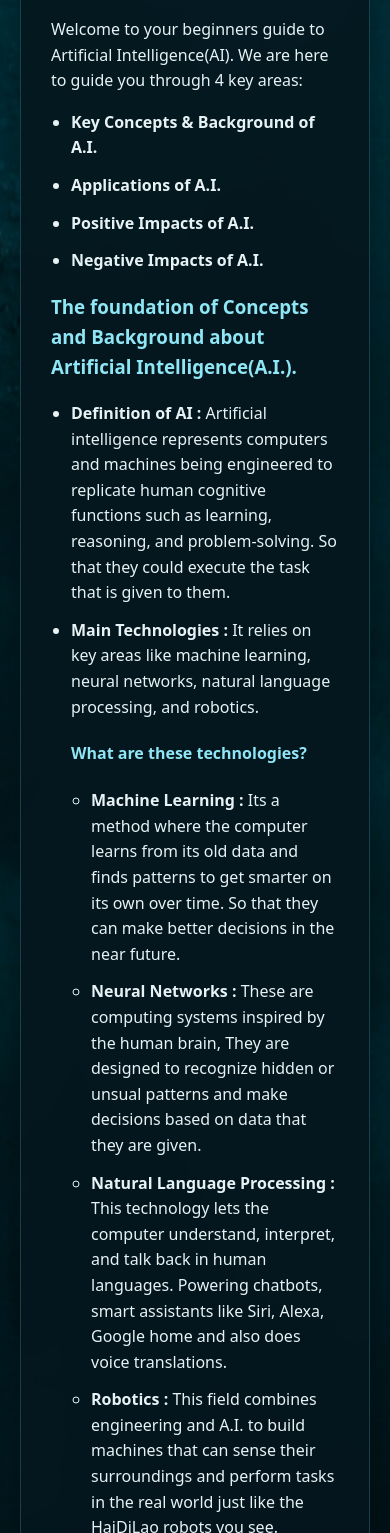
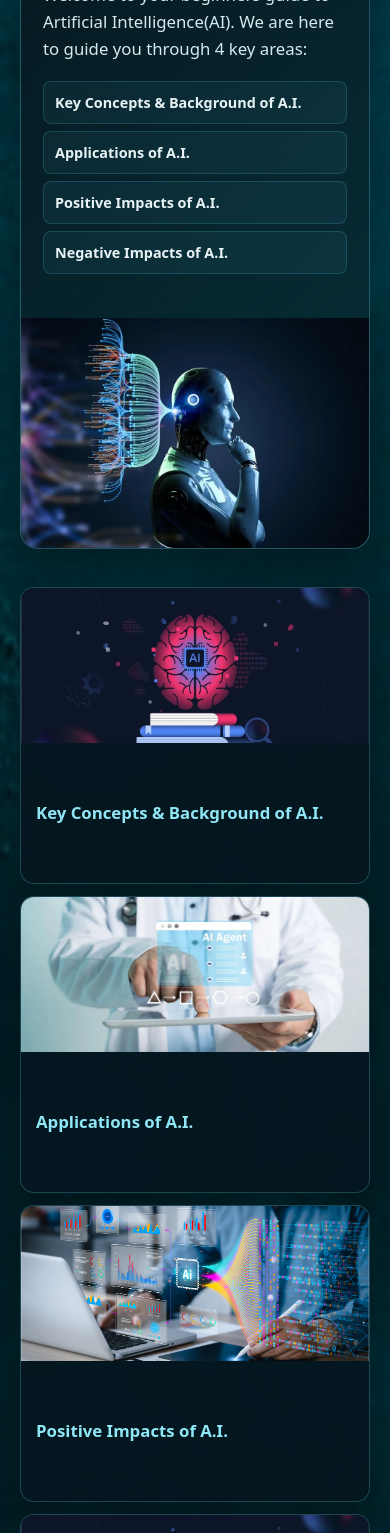
Before and after one commit to trixxxxx888/WPF_PROJ, a plain HTML site: page index.html in a window 390 px wide. Shown: the part 467-2000 px from the top of the page. Drawn offline with Linux system fonts and the light colour scheme.

Commit message:
changed index

```diff
--- a/index.html
+++ b/index.html
@@ -6,7 +6,7 @@
     <title>Introduction to Artificial Intelligence</title>
     <link rel="stylesheet" href="webcss.css">
 </head>
-<body>
+<body class="home-page">
     <header class="signup-header">
         <h1>Understanding Artificial Intelligence</h1>
          <a href="index.html" class="Logo-link">
@@ -22,42 +22,78 @@
         </nav>
     </header>
     <main>
-        <section class="content-box">
+        <section class="home-hero">
+            <div class="home-hero-copy">
                 <h2>What is Artificial Intelligence (A.I.)?</h2>
                 <p>Welcome to your beginners guide to Artificial Intelligence(AI). We are here to guide you through 4 key areas:</p>
-            <p>
-                <ul>
-                    <li><strong>Key Concepts & Background of A.I.</strong></li>
+                <ul class="home-areas">
+                    <li><strong>Key Concepts &amp; Background of A.I.</strong></li>
                     <li><strong>Applications of A.I.</strong></li>
                     <li><strong>Positive Impacts of A.I.</strong></li>
                     <li><strong>Negative Impacts of A.I.</strong></li>
                 </ul>
-            </p>
-            <h3>The foundation of Concepts and Background about Artificial Intelligence(A.I.).</h3>
-            <ul>
+            </div>
+            <figure class="home-hero-image">
+                <img src="IndexPIC.webp" alt="Artificial intelligence illustration for the guide homepage">
+            </figure>
+        </section>
+
+        <section class="home-topics">
+            <div class="home-topic-grid">
+                <a class="home-topic-card" href="#ai-foundations">
+                    <img src="ImpactsAI.webp" alt="">
+                    <span class="home-topic-copy">
+                        <strong>Key Concepts &amp; Background of A.I.</strong>
+                    </span>
+                </a>
+                <a class="home-topic-card" href="application-1-health-care.html">
+                    <img src="healthcare.png" alt="">
+                    <span class="home-topic-copy">
+                        <strong>Applications of A.I.</strong>
+                    </span>
+                </a>
+                <a class="home-topic-card" href="impacts.html">
+                    <img src="AI-in-finance.jpg" alt="">
+                    <span class="home-topic-copy">
+                        <strong>Positive Impacts of A.I.</strong>
+                    </span>
+                </a>
+                <a class="home-topic-card" href="impacts.html">
+                    <img src="ImpactsAI.webp" alt="">
+                    <span class="home-topic-copy">
+                        <strong>Negative Impacts of A.I.</strong>
+                    </span>
+                </a>
+            </div>
+        </section>
+
+        <section class="content-box home-overview" id="ai-foundations">
+            <h2>The foundation of Concepts and Background about Artificial Intelligence(A.I.).</h2>
+            <ul class="home-foundation-list">
                 <li><strong>Definition of AI :</strong> Artificial intelligence represents computers and machines being engineered to replicate human cognitive functions such as learning, reasoning, and problem-solving. So that they could execute the task that is given to them.</li>
                 <li><strong>Main Technologies :</strong> It relies on key areas like machine learning, neural networks, natural language processing, and robotics.</li>
-                <h4>What are these technologies?</h4>
-                <ul>
+            </ul>
+            <h3>What are these technologies?</h3>
+            <ul class="home-technology-list">
                 <li><strong>Machine Learning :</strong> Its a method where the computer learns from its old data and finds patterns to get smarter on its own over time. So that they can make better decisions in the near future.</li>
                 <li><strong>Neural Networks :</strong> These are computing systems inspired by the human brain, They are designed to recognize hidden or unsual patterns and make decisions based on data that they are given.</li>
                 <li><strong>Natural Language Processing :</strong> This technology lets the computer understand, interpret, and talk back in human languages. Powering chatbots, smart assistants like Siri, Alexa, Google home and also does voice translations.</li>
                 <li><strong>Robotics :</strong> This field combines engineering and A.I. to build machines that can sense their surroundings and perform tasks in the real world just like the HaiDiLao robots you see.</li>
             </ul>
+            <ul class="home-foundation-list">
                 <li><strong>Content Creation AI :</strong> Its basically a specialized area of A.I. focused on creating entirely new content like texts, images, music, audio and code not just analyzing and or organising existing "data"(content).</li>
                 <li><strong>Real World Examples :</strong> Just like you opening your phone in the morning, A.I. is already implimented as your phone uses facial recognition to unlock it by using instant visual scans. Reccomending you videos on youtube based on your viewing history so on and so forth...</li>
-                <li><strong>Independent Systems & Creative Tools :</strong> This are machines and software that can operate with out any human supervision like self driving cars. </li>
-                <li><strong>Risks & Challenges :</strong> While beneficial, the rapid growth of AI brings challenges such as mirror biases from training data, Gathering massive datasets raises privacy concerns, and potential job displacement.</li>
+                <li><strong>Independent Systems &amp; Creative Tools :</strong> This are machines and software that can operate with out any human supervision like self driving cars.</li>
+                <li><strong>Risks &amp; Challenges :</strong> While beneficial, the rapid growth of AI brings challenges such as mirror biases from training data, Gathering massive datasets raises privacy concerns, and potential job displacement.</li>
             </ul>
 
             <p style="margin-top: 20px;">
-                <em>Want to learn more background? Check out the official <a href="https://www.bbc.co.uk/news/resources/idt-74697280-e684-43c5-a782-29e9d11fecf3" target="_blank">BBC Guide to AI</a>.</em>
+                <em>Want to learn more background? Check out the official <a href="https://www.bbc.co.uk/news/resources/idt-74697280-e684-43c5-a782-29e9d11fecf3" target="_blank" rel="noopener noreferrer">BBC Guide to AI</a>.</em>
             </p>
         </section>
     </main>
     <nav class="page-navigation" aria-label="Page navigation">
-        <a class="next-link" href="application-1-health-care.html">Explore Healthcare AI <span aria-hidden="true">&rarr;</span></a>
-        <a class="contact-link" href="Regi-Enquirey-form.html">Ask a Question</a>
+        <a class="contact-link" href="Regi-Enquirey-form.html">Ask Us Anything</a>
     </nav>
     <footer>
         <p>&copy; 2026 ITFS Web Programming Fundamentals Group Assignment.</p>
--- a/webcss.css
+++ b/webcss.css
@@ -107,6 +107,157 @@ header {
 .page-navigation .home-link,
 .page-navigation .previous-link {
     color: #d7e9ef;
+}
+
+.home-page main {
+    max-width: 1120px;
+}
+
+.home-hero {
+    display: grid;
+    grid-template-columns: minmax(0, 1.1fr) minmax(320px, 0.9fr);
+    align-items: stretch;
+    overflow: hidden;
+    border: 1px solid rgba(91, 196, 218, 0.34);
+    border-radius: 18px;
+    background: linear-gradient(135deg, rgba(5, 23, 31, 0.97), rgba(8, 48, 57, 0.92));
+    box-shadow: 0 16px 42px rgba(0, 0, 0, 0.34);
+}
+
+.home-hero-copy {
+    align-self: center;
+    padding: clamp(26px, 5vw, 56px);
+}
+
+.home-hero-copy h2 {
+    margin: 0 0 14px;
+    color: #f3fbff;
+    font-size: clamp(2rem, 4vw, 3.2rem);
+    line-height: 1.12;
+}
+
+.home-hero-copy > p:not(.home-eyebrow) {
+    max-width: 560px;
+    margin: 0;
+    color: #d7e9ef;
+    font-size: 1.05rem;
+}
+
+.home-areas {
+    display: grid;
+    grid-template-columns: repeat(2, minmax(0, 1fr));
+    gap: 8px 14px;
+    margin: 22px 0;
+    padding: 0;
+    list-style: none;
+}
+
+.home-areas li {
+    margin: 0;
+    padding: 9px 11px;
+    border: 1px solid rgba(91, 196, 218, 0.2);
+    border-radius: 8px;
+    background: rgba(91, 196, 218, 0.07);
+    color: #e7f2f5;
+    font-size: 0.9rem;
+}
+
+.home-topic-card:focus-visible {
+    outline: 3px solid #8fe6f5;
+    outline-offset: 4px;
+}
+
+.home-hero-image {
+    min-height: 390px;
+    margin: 0;
+    overflow: hidden;
+    background: #0b2933;
+}
+
+.home-hero-image img {
+    display: block;
+    width: 100%;
+    height: 100%;
+    min-height: 390px;
+    object-fit: cover;
+    object-position: center;
+}
+
+.home-topics {
+    margin: 52px 0;
+}
+
+.home-topic-grid {
+    display: grid;
+    grid-template-columns: repeat(2, minmax(0, 1fr));
+    gap: 18px;
+}
+
+.home-topic-card {
+    display: grid;
+    grid-template-columns: minmax(130px, 0.8fr) minmax(0, 1.2fr);
+    min-height: 190px;
+    overflow: hidden;
+    border: 1px solid rgba(91, 196, 218, 0.28);
+    border-radius: 14px;
+    background: rgba(5, 23, 31, 0.91);
+    color: inherit;
+    text-decoration: none;
+    box-shadow: 0 10px 26px rgba(0, 0, 0, 0.2);
+    transition: transform 0.2s, border-color 0.2s, box-shadow 0.2s;
+}
+
+.home-topic-card:hover {
+    transform: translateY(-3px);
+    border-color: rgba(114, 223, 206, 0.7);
+    box-shadow: 0 14px 30px rgba(0, 0, 0, 0.3);
+}
+
+.home-topic-card > img {
+    display: block;
+    width: 100%;
+    height: 100%;
+    min-height: 190px;
+    object-fit: cover;
+}
+
+.home-topic-copy {
+    display: flex;
+    align-items: center;
+    padding: 20px;
+    text-align: center;
+}
+
+.home-topic-copy > strong {
+    color: #8fe6f5;
+    font-size: 1.15rem;
+    line-height: 1.3;
+}
+
+.home-overview {
+    max-width: none;
+    padding: clamp(22px, 4vw, 38px);
+    border-radius: 16px;
+}
+
+.home-overview > h2 {
+    margin-top: 0;
+}
+
+.home-foundation-list,
+.home-technology-list {
+    display: grid;
+    gap: 12px;
+    padding-left: 22px;
+}
+
+.home-foundation-list li,
+.home-technology-list li {
+    padding-left: 4px;
+}
+
+.home-overview h3 {
+    margin-top: 26px;
 }
 
 .impacts-page main {
@@ -764,14 +915,54 @@ footer {
         padding: 16px;
     }
 
+    .home-hero {
+        grid-template-columns: 1fr;
+    }
+
+    .home-hero-copy {
+        padding: 26px 22px;
+    }
+
+    .home-hero-image,
+    .home-hero-image img {
+        min-height: 230px;
+        height: 230px;
+    }
+
+    .home-areas {
+        grid-template-columns: 1fr;
+        gap: 7px;
+        margin: 18px 0;
+    }
+
+    .home-topics {
+        margin: 38px 0;
+    }
+
+    .home-topic-grid {
+        grid-template-columns: 1fr;
+        gap: 12px;
+    }
+
+    .home-topic-card {
+        grid-template-columns: 120px minmax(0, 1fr);
+        min-height: 160px;
+    }
+
+    .home-topic-card > img {
+        min-height: 160px;
+    }
+
+    .home-topic-copy {
+        padding: 15px;
+    }
+
+    .home-topic-copy > strong {
+        font-size: 1.05rem;
+    }
+
     .site-navigation {
         gap: 7px;
-    }
-
-    @media (max-width: 420px) {
-        .impact-grid {
-            grid-template-columns: 1fr;
-        }
     }
 
     .site-navigation a {
@@ -792,3 +983,22 @@ footer {
         text-align: center;
     }
 }
+
+@media (max-width: 420px) {
+    .impact-grid {
+        grid-template-columns: 1fr;
+    }
+
+    .home-topic-card {
+        grid-template-columns: 1fr;
+    }
+
+    .home-topic-card > img {
+        height: 155px;
+        min-height: 0;
+    }
+
+    .home-topic-copy {
+        min-height: 110px;
+    }
+}
```
Also changed, not shown: IndexPIC.webp (added). Lines whose indentation alone changed are shown as unchanged.
